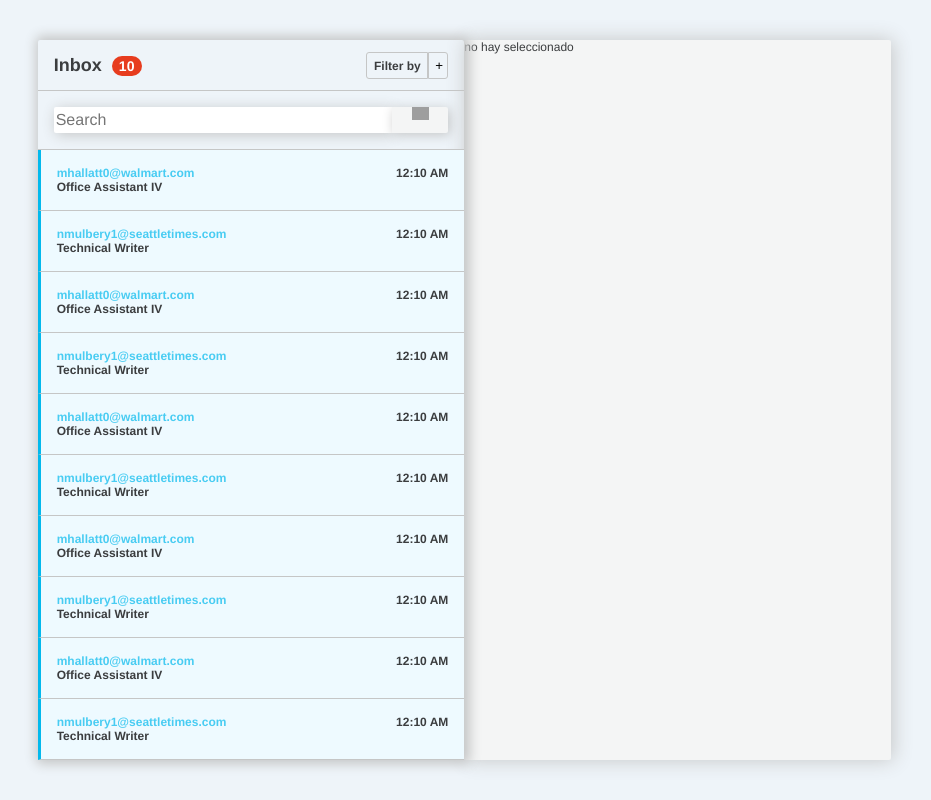
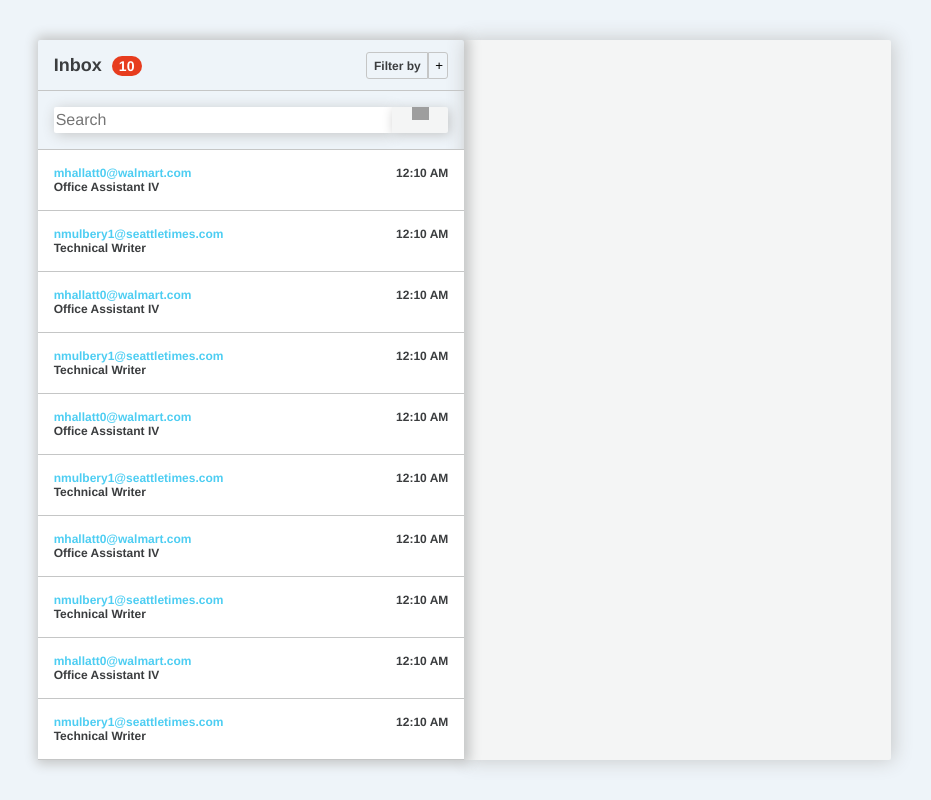
Before and after one commit to Elizarl/emaill-app, a React app: page / in a window 1280 px wide. Shown: the whole page, without its empty margins (69-1000 px from the left). Built offline with nearby package versions, Linux system fonts and the light colour scheme; grey boxes are pictures that could not be loaded.

Commit message:
add selected email sass

```diff
--- a/src/components/CardItem/CardItem.jsx
+++ b/src/components/CardItem/CardItem.jsx
@@ -7,15 +7,15 @@ import "../CardItem/CardItem.sass";
 import { setSelectedEmail } from "../../actions/selected";
 import { markAsRead } from "../../actions/emails";
 
-export const CardItem = ({ from, subject, id, setSelectedEmail, markAsRead }) => {
+export const CardItem = ({ from, subject, id, setSelectedEmail, markAsRead , email }) => {
   return (
     <div
       onClick={() => {
         setSelectedEmail(id);
         markAsRead(id);
       }}
-      className="card-item"
-    >
+       className={ id == email ? "card-item-active" : "card-item" }
+      >
       <div id="from-subject-container">
         <h4 id="from-title">{from}</h4>
         <h4 id="subject-title">{subject}</h4>
@@ -27,9 +27,13 @@ export const CardItem = ({ from, subject, id, setSelectedEmail, markAsRead }) =>
   );
 };
 
+const mapStateToProps = (state) => ({
+   email: state.selected
+});
+
 const mapDispatchToProps = (dispatch) => ({
   setSelectedEmail: (id) => dispatch(setSelectedEmail(id)),
   markAsRead: (id) => dispatch(markAsRead(id)),
 });
 
-export default connect(undefined, mapDispatchToProps)(CardItem);
+export default connect(mapStateToProps, mapDispatchToProps)(CardItem);
--- a/src/components/CardItem/CardItem.sass
+++ b/src/components/CardItem/CardItem.sass
@@ -1,4 +1,4 @@
-.card-item
+.card-item-active
     display: flex
     flex-direction: row
     justify-content: space-between
@@ -16,3 +16,11 @@
 
 #time-title
     margin: auto
+
+.card-item
+    display: flex
+    flex-direction: row
+    justify-content: space-between
+    background-color: white
+    border-bottom: 1px solid #C5C6C6
+    padding: 1rem
--- a/src/components/EmailDescription/EmailDescription.jsx
+++ b/src/components/EmailDescription/EmailDescription.jsx
@@ -27,7 +27,7 @@ const EmailDescription = ({ email }) => {
           </div>
         </>
       ) : (
-        "no hay seleccionado"
+       <></>
       )}
     </div>
   );
```
